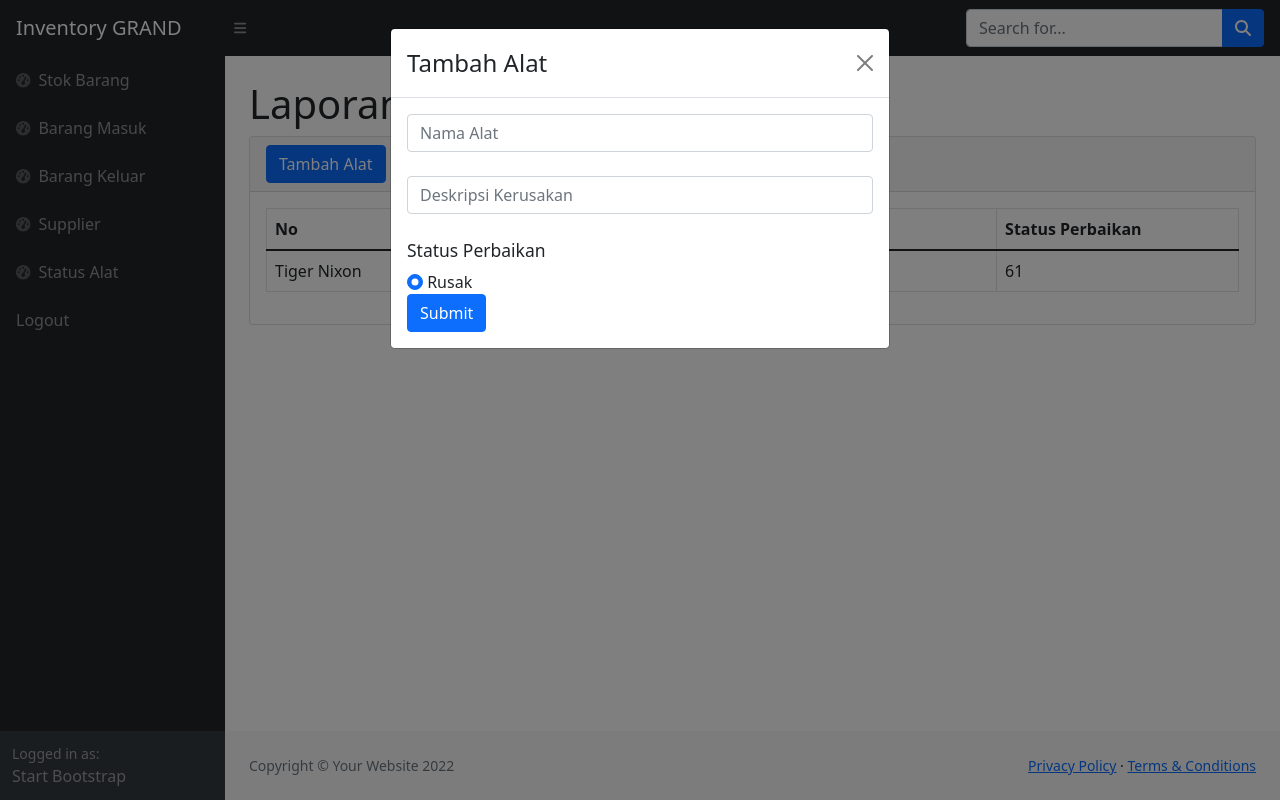
After one commit to erlangga-avx/adminsaya, a PHP site: page /alat.php in a window 1280 px wide, after a click on "Tambah Alat". The commit adds this page. Run offline with PHP 8.4, Linux system fonts and the light colour scheme; the visitor is signed in with stand-in values (Sample User, id 1); some libraries are stand-ins or nearby versions.

Commit message:
halaman alat dan supplier

```diff
--- /dev/null
+++ b/alat.php
@@ -0,0 +1,119 @@
+<?php
+require 'function.php';
+require 'cek.php';
+?>
+
+
+<!DOCTYPE html>
+<html lang="en">
+    <head>
+        <meta charset="utf-8" />
+        <meta http-equiv="X-UA-Compatible" content="IE=edge" />
+        <meta name="viewport" content="width=device-width, initial-scale=1, shrink-to-fit=no" />
+        <meta name="description" content="" />
+        <meta name="author" content="" />
+        <title>Laporan Alat - GRAND Inventory</title>
+        <link href="https://cdn.jsdelivr.net/npm/simple-datatables@latest/dist/style.css" rel="stylesheet" />
+        <link href="css/styles.css" rel="stylesheet" />
+        <script src="https://use.fontawesome.com/releases/v6.1.0/js/all.js" crossorigin="anonymous"></script>
+    </head>
+    <body class="sb-nav-fixed">
+        <?php include "components/nav.php" ?>
+        <div id="layoutSidenav">
+        <?php include "components/sidebar.php" ?>
+            <div id="layoutSidenav_content">
+                <main>
+                    <div class="container-fluid px-4">
+                        <h1 class="mt-4">Laporan Alat</h1>
+                        <div class="card mb-4">
+                            <div class="card-header">
+                                <button type="button" class="btn btn-primary" data-bs-toggle="modal" data-bs-target="#myModal">
+                                Tambah Alat
+                            </button>
+                            </div>
+                            <div class="card-body">
+                                <div class="table-responsive">
+                                    <table class="table table-bordered" id="dataTable" width="100%" cellspacing="0">
+                                    <thead>
+                                        <tr>
+                                            <th>No</th>
+                                            <th>Nama Alat</th>
+                                            <th>Deskripsi Kerusakan Alat</th>
+                                            <th>Status Perbaikan</th>
+                                        </tr>
+                                    </thead>
+                                    <tbody>
+                                        <tr>
+                                            <td>Tiger Nixon</td>
+                                            <td>System Architect</td>
+                                            <td>Edinburgh</td>
+                                            <td>61</td>
+                                        </tr>
+                                    </tbody>
+                                </table>
+                                </div>
+                            </div>
+                        </div>
+                    </div>
+                </main>
+                <footer class="py-4 bg-light mt-auto">
+                    <div class="container-fluid px-4">
+                        <div class="d-flex align-items-center justify-content-between small">
+                            <div class="text-muted">Copyright &copy; Your Website 2022</div>
+                            <div>
+                                <a href="#">Privacy Policy</a>
+                                &middot;
+                                <a href="#">Terms &amp; Conditions</a>
+                            </div>
+                        </div>
+                    </div>
+                </footer>
+            </div>
+        </div>
+        <script src="https://cdn.jsdelivr.net/npm/bootstrap@5.1.3/dist/js/bootstrap.bundle.min.js" crossorigin="anonymous"></script>
+        <script src="js/scripts.js"></script>
+        <script src="https://cdnjs.cloudflare.com/ajax/libs/Chart.js/2.8.0/Chart.min.js" crossorigin="anonymous"></script>
+        <script src="assets/demo/chart-area-demo.js"></script>
+        <script src="assets/demo/chart-bar-demo.js"></script>
+        <script src="https://cdn.jsdelivr.net/npm/simple-datatables@latest" crossorigin="anonymous"></script>
+        <script src="js/datatables-simple-demo.js"></script>
+    </body>
+
+            <!-- The Modal -->
+            <div class="modal fade" id="myModal">
+    <div class="modal-dialog">
+        <div class="modal-content">
+
+        <!-- Modal Header -->
+        <div class="modal-header">
+            <h4 class="modal-title">Tambah Alat</h4>
+            <button type="button" class="btn-close" data-bs-dismiss="modal"></button>
+        </div>
+
+        <!-- Modal body -->
+        <form method="post">
+        <div class="modal-body">
+        <input type="text" name="namaalat" placeholder="Nama Alat" class="form-control" required>
+        <br>
+        <input type="text" name="deskalat" placeholder="Deskripsi Kerusakan" class="form-control" required>
+        <br>
+        <h5><small>Status Perbaikan</small></h5>
+        <input type="radio" name="status" value="Rusak" class="form-check-input" checked>
+        <label for="radio01" class="form-check-label">Rusak</label>
+        <br>
+        <!--
+        <input type="radio" name="status" value="Diperbaiki" class="form-check-input">
+        <label for="radio02" class="form-check-label">Diperbaiki</label>
+        <br>
+        <input type="radio" name="status" value="Harus Diganti" class="form-check-input">
+        <label for="radio03" class="form-check-label">Harus Diganti</label>
+        <br>
+        -->
+        <button type="submit" class="btn btn-primary" name="addalat">Submit</button>
+        </form>
+        </div>
+
+        </div>
+    </div>
+    </div>
+</html>
--- a/components/sidebar.php
+++ b/components/sidebar.php
@@ -14,11 +14,11 @@
                                 <div class="sb-nav-link-icon"><i class="fas fa-tachometer-alt"></i></div>
                                 Barang Keluar
                             </a>
-                            <a class="nav-link" href="index.html">
+                            <a class="nav-link" href="supplier.php">
                                 <div class="sb-nav-link-icon"><i class="fas fa-tachometer-alt"></i></div>
                                 Supplier
                             </a>
-                            <a class="nav-link" href="index.html">
+                            <a class="nav-link" href="alat.php">
                                 <div class="sb-nav-link-icon"><i class="fas fa-tachometer-alt"></i></div>
                                 Status Alat
                             </a>
--- a/function.php
+++ b/function.php
@@ -61,4 +61,34 @@ if(isset($_POST['addbarangkeluar'])){
         header('location:keluar.php');
     }
 }
+
+//menambah supplier
+if(isset($_POST['addsupplier'])){
+    $namasupplier = $_POST['namasupplier'];
+    $nomorsupplier = $_POST['nomorsupplier'];
+    $alamat = $_POST['alamat'];
+
+    $addtotable = mysqli_query($conn,"insert into supplier (namasupplier, nomorsupplier, alamat) values('$namasupplier', '$nomorsupplier', '$alamat')");
+    if($addtotable){
+        header('location:supplier.php');
+    } else {
+        echo 'Gagal';
+        header('location:supplier.php');
+    }
+}
+
+//menambah laporan alat
+if(isset($_POST['addalat'])){
+    $namaalat = $_POST['namaalat'];
+    $deskalat = $_POST['deskalat'];
+    $status = $_POST['status'];
+
+    $addtotable = mysqli_query($conn,"insert into alat (namaalat, deskalat, status) values('$namaalat', '$deskalat', '$status')");
+    if($addtotable){
+        header('location:alat.php');
+    } else {
+        echo 'Gagal';
+        header('location:alat.php');
+    }
+}
 ?>
```
Also changed, not shown: supplier.php (added, +109 -0 lines).
